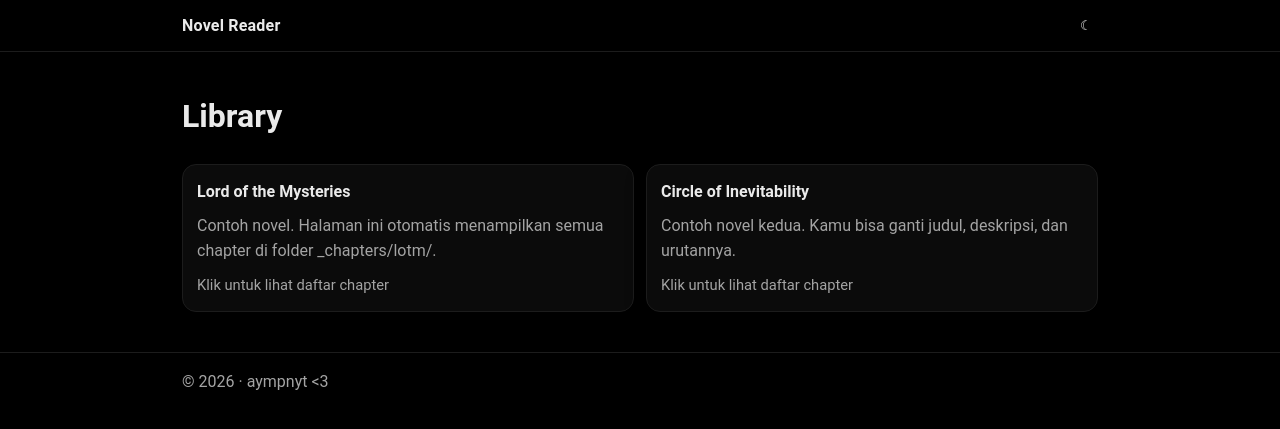
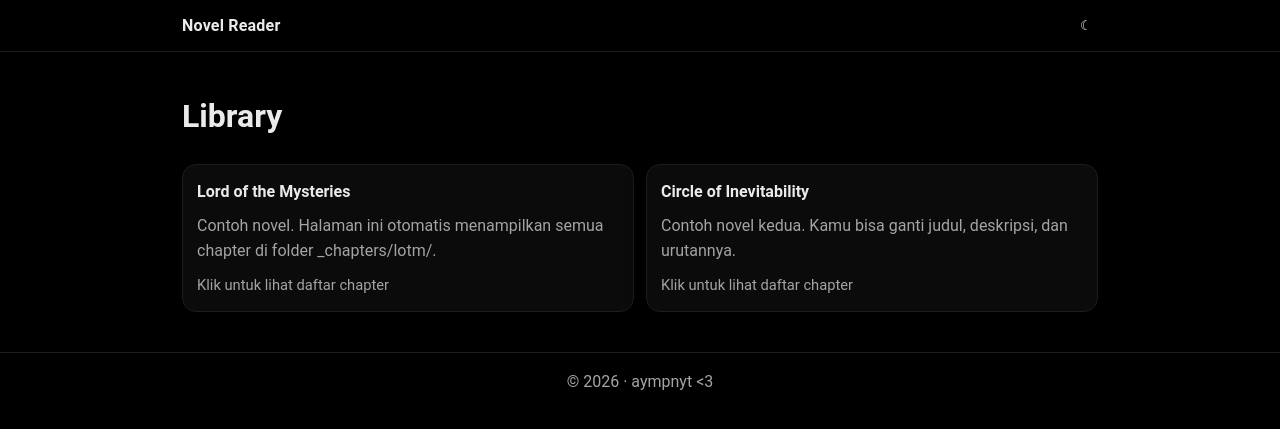
Before and after one commit to mumimoi/mumimoi.github.io, a Jekyll site: the page built from index.md, in a window 1280 px wide. Shown: the top 429 px of the page. Built offline with Jekyll 4.4.1, drawn with Linux system fonts in a browser that asks for light colours.

Commit message:
Update main.css

```diff
--- a/assets/css/main.css
+++ b/assets/css/main.css
@@ -1,13 +1,13 @@
 /* Minimalis novel/webnovel reader (Jekyll + GitHub Pages) */
 
 :root {
-  --bg: #000000;           /* AMOLED */
+  --bg: #000000;
   --panel: #0b0b0b;
   --panel-2: #101010;
   --text: #eaeaea;
   --muted: #a4a4a4;
   --border: #1c1c1c;
-  --accent: #10a37f;       /* nuansa ChatGPT */
+  --accent: #10a37f;
   --shadow: 0 8px 20px rgba(0,0,0,.35);
 
   --radius: 14px;
@@ -104,11 +104,12 @@ code {
   padding: 16px 0;
 }
 
-.footer-inner {
+.footer-inner{
   display: flex;
-  justify-content: space-between;
+  justify-content: center;
   gap: 12px;
   flex-wrap: wrap;
+  text-align: center;
 }
 
 .muted { color: var(--muted); }
```
